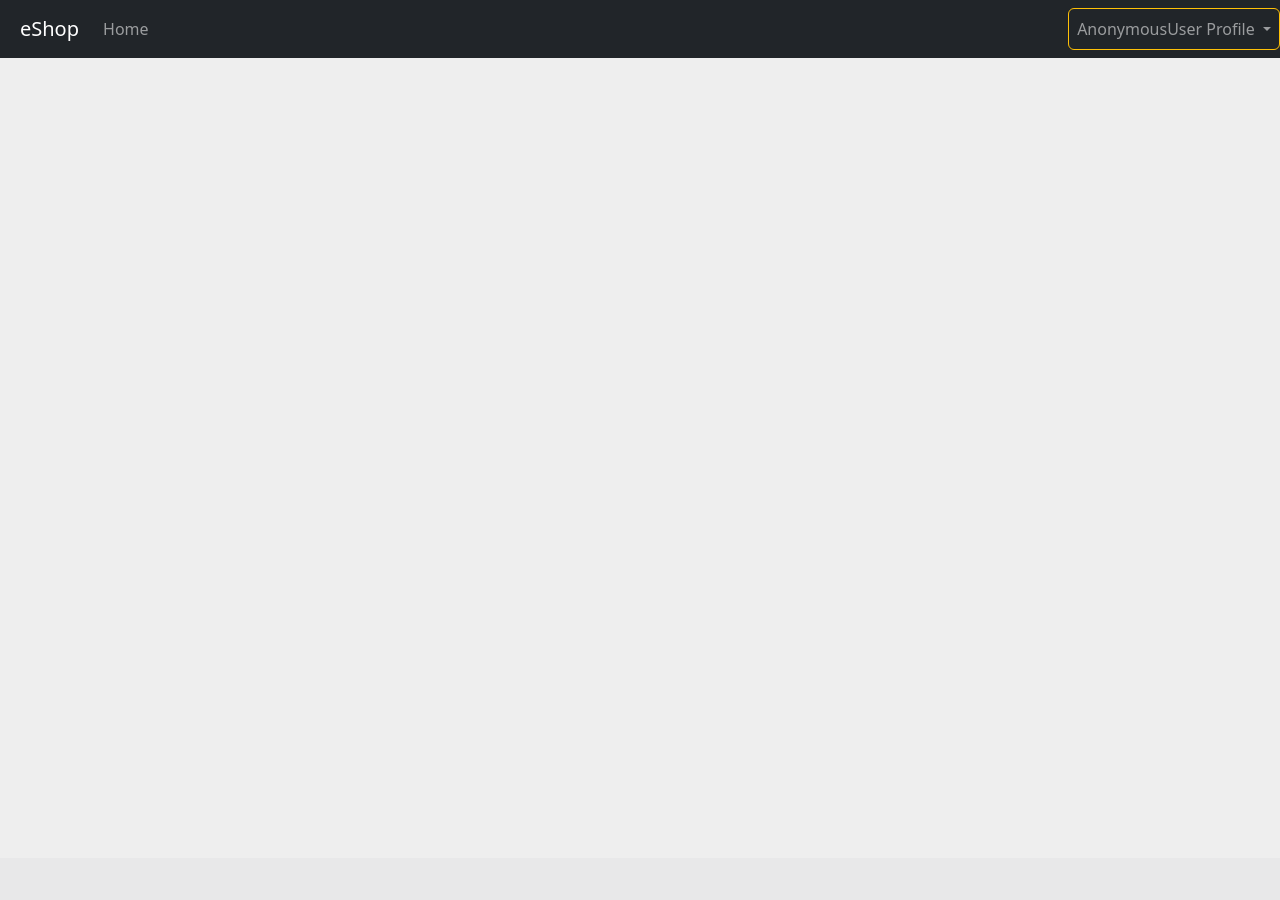
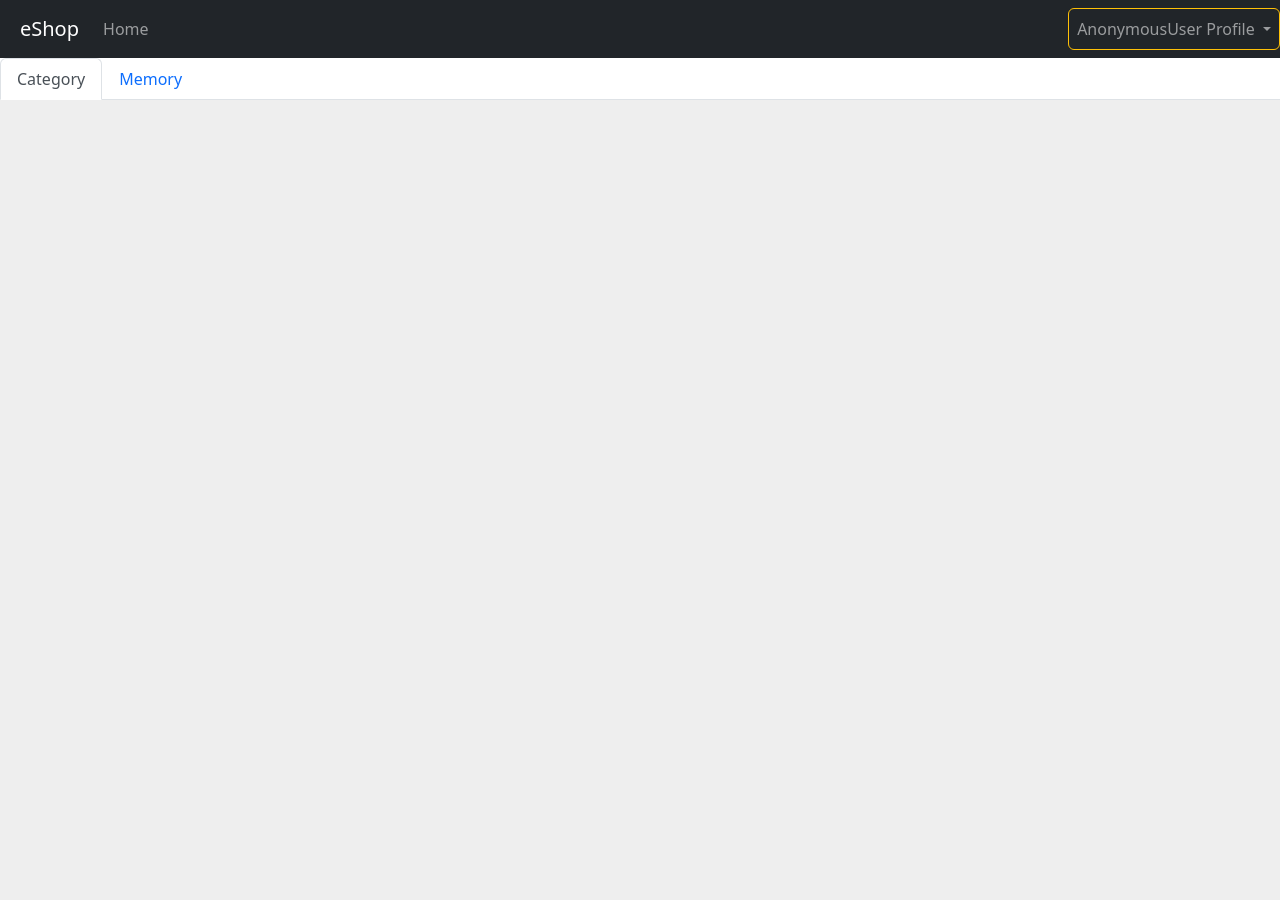
Before and after one commit to luckylokki/store_django, a Django app: page / in a window 1280 px wide. Before the commit the page ends 58 px from the top, so only its background shows below. Run offline with Django 4.2, Linux system fonts and the light colour scheme; data that the repository does not hold is empty.

Commit message:
task6 done

```diff
--- a/product/templates/products_list.html
+++ b/product/templates/products_list.html
@@ -2,7 +2,33 @@
 {% block title %}Electronic Shop{% endblock %}
 {% block content %}
 
+    <nav>
+  <div class="nav nav-tabs" id="nav-tab" role="tablist">
+    <button class="nav-link active" id="nav-home-tab" data-bs-toggle="tab" data-bs-target="#nav-home" type="button" role="tab" aria-controls="nav-home" aria-selected="true">Category</button>
+    <button class="nav-link" id="nav-profile-tab" data-bs-toggle="tab" data-bs-target="#nav-profile" type="button" role="tab" aria-controls="nav-profile" aria-selected="false">Memory</button>
+  </div>
+</nav>
+<div class="tab-content" id="nav-tabContent">
+  <div class="tab-pane fade show active" id="nav-home" role="tabpanel" aria-labelledby="nav-home-tab" tabindex="0">        <div>
+{% for cat in category_list %}
+                            <div class="d-flex justify-content-between">
+                                <p class="small"><a href="{% url "category_filter" category=cat.id %}" class="text-muted">Category: {{ cat.name }}</a>
+                                </p>
+                            </div>
+{% endfor %}
+</div></div>
+  <div class="tab-pane fade" id="nav-profile" role="tabpanel" aria-labelledby="nav-profile-tab" tabindex="0">
+      {% for mem in memory_list %}
+                            <div class="d-flex justify-content-between">
+                                <p class="small"><a href="{% url "memory_filter" memory=mem.memory %}" class="text-muted">Memory: {{ mem.memory }}</a>
+                                </p>
+                            </div>
+{% endfor %}</div>
+
+</div>
+
 <section class="vh-100" style="background-color: #eee;">
+
     <div class="container py-5">
         <div class="row">
             {% for item in product_list %}
--- a/product/urls.py
+++ b/product/urls.py
@@ -1,9 +1,11 @@
 """User App URL Configuration"""
 
 from django.urls import path
-from product.views import product_page_details, product_list_view
+from product.views import product_page_details, product_list_view, category_filter, memory_filter
 
 urlpatterns = [
     path("", product_list_view),
     path("product/<slug:slug>/", product_page_details, name="product_details"),
+    path("category/<int:category>/", category_filter, name="category_filter"),
+    path("filter/<str:memory>/", memory_filter, name="memory_filter")
 ]
--- a/product/views.py
+++ b/product/views.py
@@ -1,6 +1,6 @@
 from django.http import HttpRequest, HttpResponse, Http404
 from django.shortcuts import render
-from product.models import Product
+from product.models import Product,Category
 
 
 def product_page_details(request: HttpRequest, slug: str) -> HttpResponse:
@@ -12,5 +12,24 @@ def product_page_details(request: HttpRequest, slug: str) -> HttpResponse:
 
 
 def product_list_view(request: HttpRequest) -> HttpResponse:
-    context = {"product_list": Product.objects.all()}
+    context = {"product_list": Product.objects.all(), "category_list": Category.objects.all(),
+               "memory_list": Product.objects.all().values("memory").distinct()}
     return render(request, "products_list.html", context)
+
+
+def category_filter(request: HttpRequest, category: int) -> HttpResponse:
+    try:
+        context = {"product_list": Product.objects.filter(category=category), "category_list": Category.objects.all(),
+               "memory_list": Product.objects.all().values("memory").distinct()}
+        return render(request, "products_list.html", context)
+    except Product.DoesNotExist:
+        raise Http404("Category not found")
+
+
+def memory_filter(request: HttpRequest, memory: str) -> HttpResponse:
+    try:
+        context = {"product_list": Product.objects.filter(memory=memory), "category_list": Category.objects.all(),
+               "memory_list": Product.objects.all().values("memory").distinct()}
+        return render(request, "products_list.html", context)
+    except Product.DoesNotExist:
+        raise Http404("Category not found")
```
